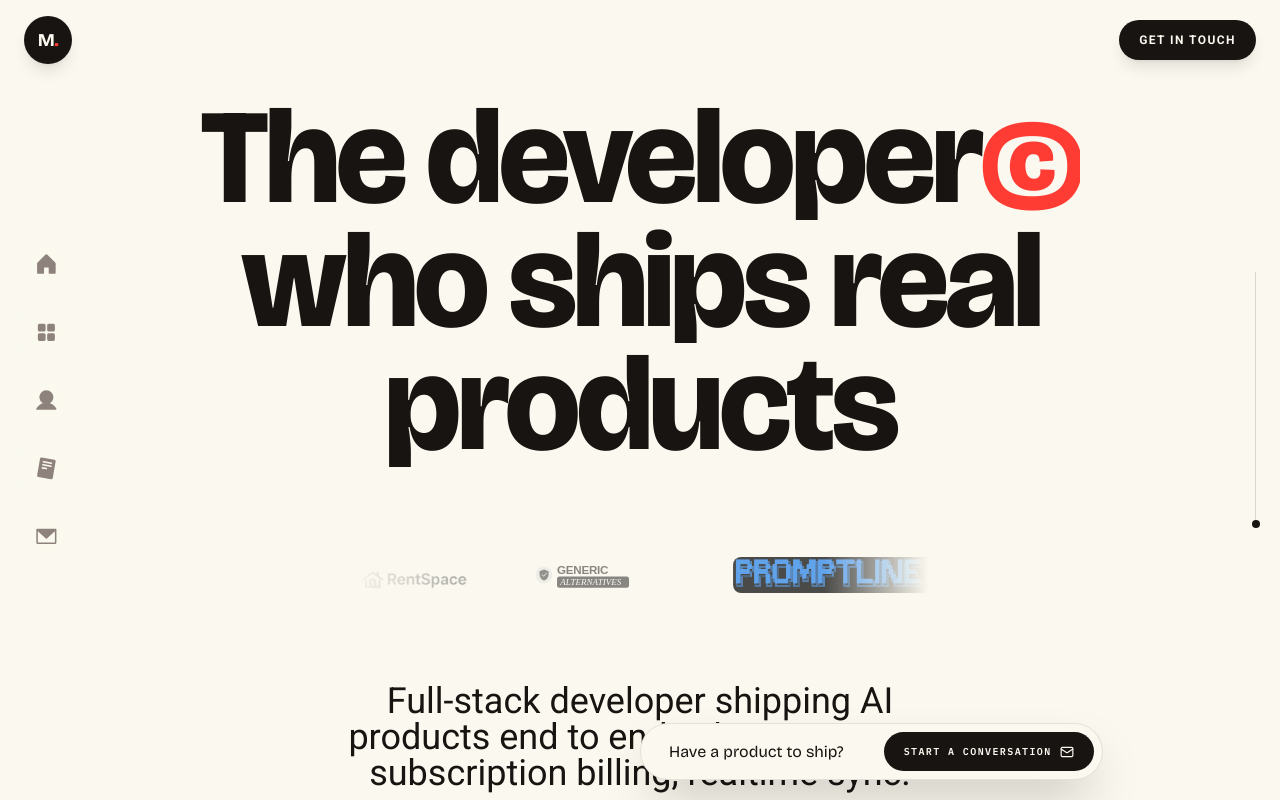
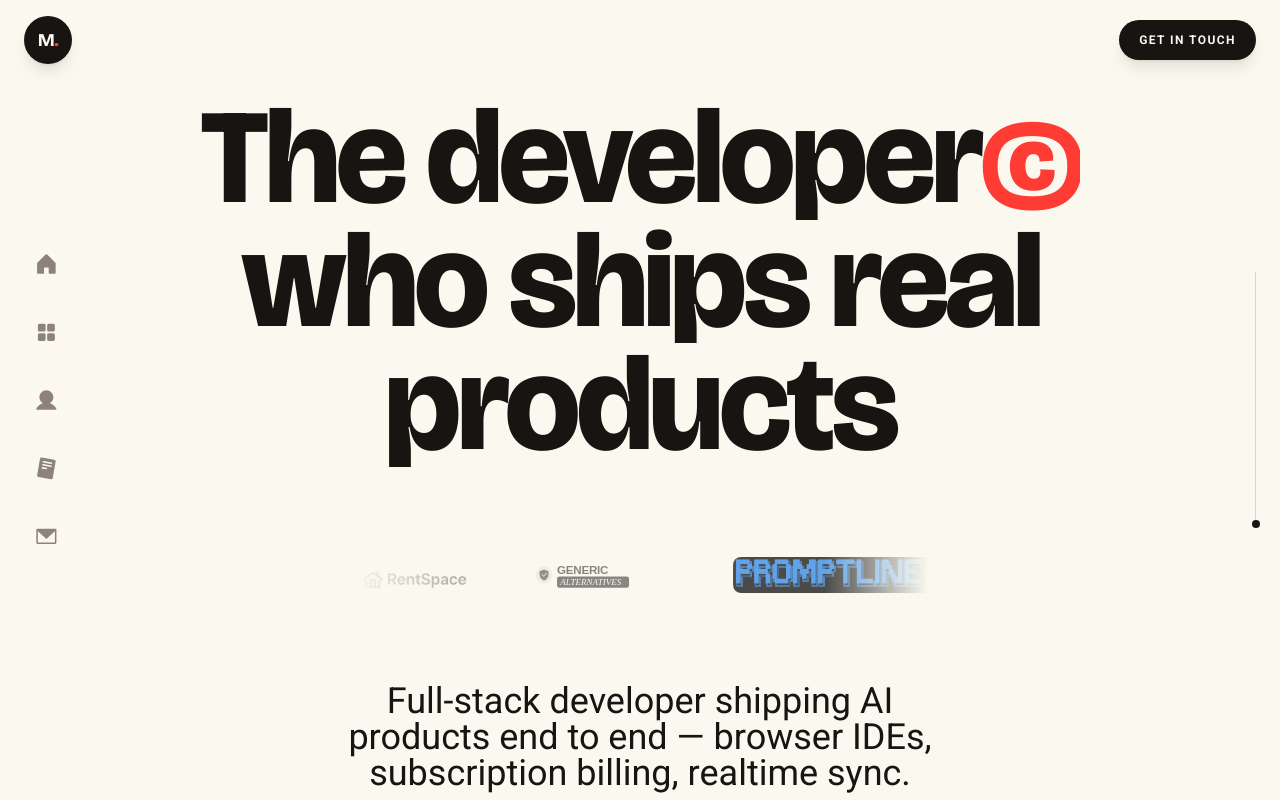
Before and after one commit to deepmroot/mandeep-portfolio, a React (Vite) app: page / in a window 1280 px wide. Shown: the top 800 px of the page. Built offline with nearby package versions, Linux system fonts and the light colour scheme; grey boxes are pictures that could not be loaded.

Commit message:
Gate floating contact pill to appear only after scrolling past InferenceSaver, restyle to match site pill aesthetic, fix two more 80%/70% opacity text colors to solid black

```diff
--- a/src/appart-theme/Portfolio.jsx
+++ b/src/appart-theme/Portfolio.jsx
@@ -613,7 +613,7 @@ function VideoShowcase({ src, poster, title, href, label }) {
   }, []);
 
   return (
-    <section ref={sectionRef} className="relative h-[100svh] overflow-hidden flex items-center justify-center">
+    <section id="video-showcase" ref={sectionRef} className="relative h-[100svh] overflow-hidden flex items-center justify-center">
       <div
         ref={frameRef}
         className="group relative h-full aspect-video max-w-full overflow-hidden shadow-2xl [will-change:transform]"
@@ -651,16 +651,29 @@ function VideoShowcase({ src, poster, title, href, label }) {
 }
 
 function FloatingContact() {
+  const [visible, setVisible] = useState(false);
+
+  useEffect(() => {
+    const st = ScrollTrigger.create({
+      trigger: "#video-showcase",
+      start: "bottom top",
+      onEnter: () => setVisible(true),
+      onLeaveBack: () => setVisible(false),
+    });
+    return () => st.kill();
+  }, []);
+
   return (
     <motion.a
       href={LINKS.email}
-      initial={{ y: 100, opacity: 0 }}
-      animate={{ y: 0, opacity: 1 }}
-      transition={{ duration: 0.8, delay: 1.4, ease: EASE_OUT }}
-      className="hidden md:flex fixed z-50 bottom-5 left-1/2 -translate-x-1/2 items-center gap-10 rounded-full bg-[#fbf9ef] text-[#171412] pl-7 pr-2 py-2 shadow-2xl border border-[#171412]/10"
+      initial={false}
+      animate={visible ? { y: 0, opacity: 1 } : { y: 24, opacity: 0 }}
+      transition={{ duration: 0.5, ease: EASE_OUT }}
+      style={{ pointerEvents: visible ? "auto" : "none" }}
+      className="hidden md:flex fixed z-50 bottom-5 left-1/2 -translate-x-1/2 items-center gap-8 rounded-full bg-[#fbf9ef]/95 backdrop-blur-md text-[#171412] pl-7 pr-2 py-2 shadow-2xl ring-1 ring-[#171412]/10"
     >
-      <span className={`${DISPLAY} text-base whitespace-nowrap`}>Have a product to ship?</span>
-      <span className={`${MONO} inline-flex items-center gap-2 rounded-full bg-[#171412] text-[#fbf9ef] text-[10px] font-bold uppercase tracking-[0.14em] px-5 py-3`}>
+      <span className={`${DISPLAY} text-sm font-semibold whitespace-nowrap`}>Have a product to ship?</span>
+      <span className={`${MONO} inline-flex items-center gap-2 rounded-full bg-[#171412] text-[#fbf9ef] text-[10px] font-bold uppercase tracking-[0.14em] px-5 py-3 transition-colors hover:bg-[#ff3c34]`}>
         Start a conversation <Mail className="w-3.5 h-3.5" />
       </span>
     </motion.a>
@@ -776,7 +789,7 @@ function WorksIntro() {
 
       <motion.p
         {...fadeUp}
-        className="max-w-md sm:max-w-lg text-lg sm:text-xl text-[#171412]/70 leading-relaxed"
+        className="max-w-md sm:max-w-lg text-lg sm:text-xl text-[#171412] leading-relaxed"
       >
         I build products end to end — interfaces, backends and the AI in between, designed to ship and stay live.
       </motion.p>
```
